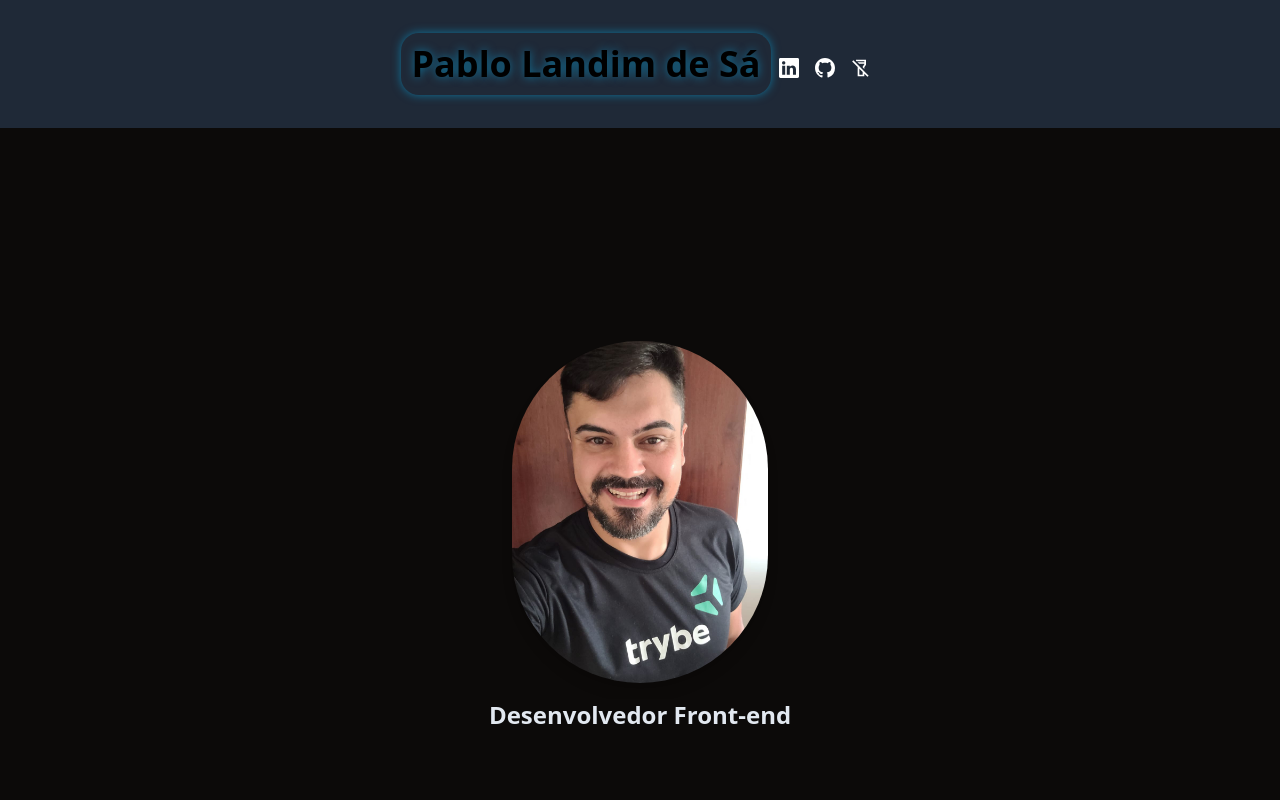
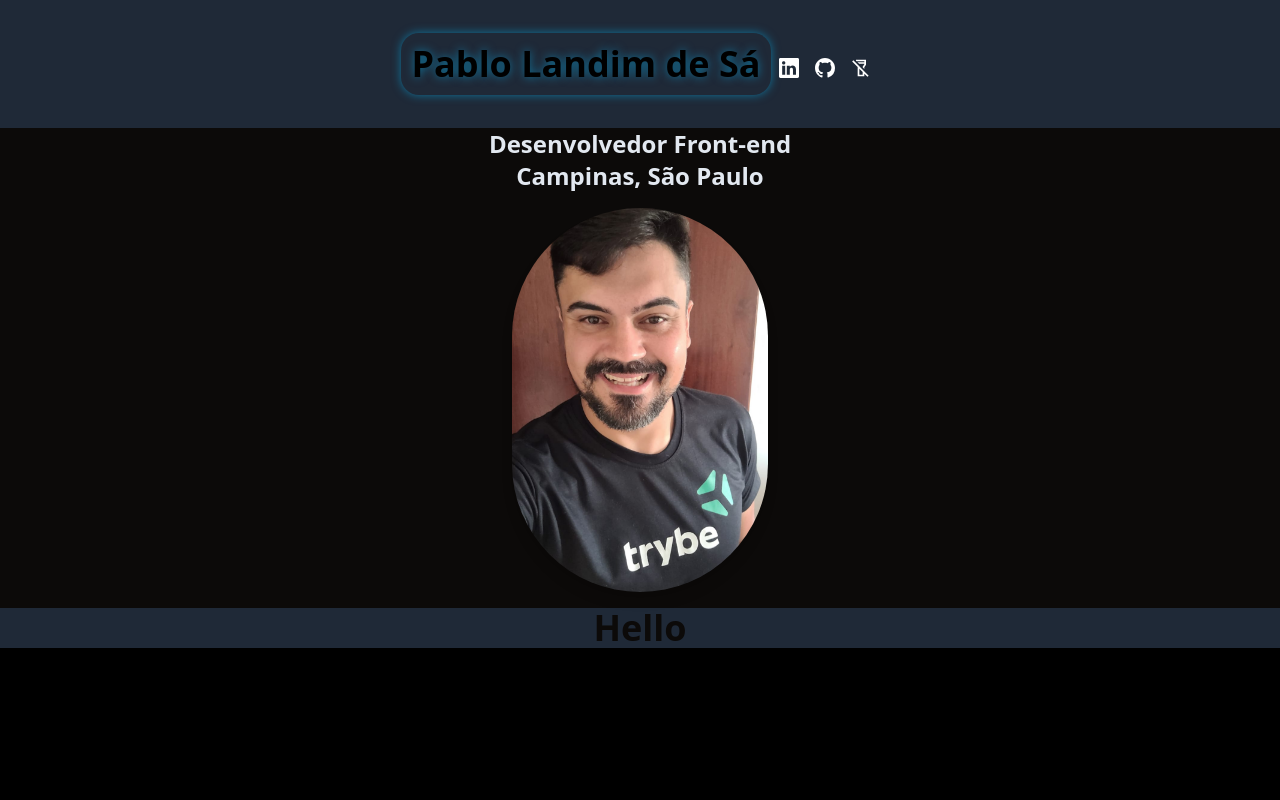
Before and after one commit to PabloLSa/my, a Next.js app: page / in a window 1280 px wide. Shown: the top 800 px of the page. Built offline with nearby package versions, Linux system fonts and the light colour scheme.

Commit message:
Footer
 AJustes | landscape ok

```diff
--- /dev/null
+++ b/components/Contact.jsx
@@ -0,0 +1,15 @@
+import Footer from '@/components/Footer';
+import Header from '@/components/Header';
+import React from 'react';
+
+const Contact = () => {
+  return (
+    <div>
+      {/* <Header/> */}
+      Em construcção
+      {/* <Footer /> */}
+    </div>
+  );
+}
+
+export default Contact;
--- a/components/Footer.jsx
+++ b/components/Footer.jsx
@@ -3,9 +3,17 @@ import { IconName } from "react-icons/ai";
 
 const Footer = () => {
   return (
-    <div>
+    <footer className='h-48 bg-black'>
+       <p className=' bg-gray-800 text-stone-950 text-4xl font-bold text-center '>
       Hello
-    </div>
+    </p>
+    </footer>
+    //     <footer>
+    //     <h1 className=' bg-stone-950 text-blue-800 text-4xl font-bold text-center h-40'>
+    //    Hello
+    //  </h1>
+    //  </footer>
+
   );
 }
 
--- a/components/Nav.jsx
+++ b/components/Nav.jsx
@@ -1,13 +1,15 @@
 /* eslint-disable @next/next/no-img-element */
-import React from 'react';
+import React, { useState, useContext, useEffect } from 'react';
 import ThemeContext from '@/context/ThemeContext';
-import { useState, useContext, useEffect } from 'react';
-import Image from 'next/image';
-
 
 function Nav() {
+  const [isLandscape, setIsLandscape] = useState(false);
   const theme = useContext(ThemeContext);
   const [themeClasses, setThemeClasses] = useState('bg-stone-950 h-full');
+
+  const handleOrientationChange = () => {
+    setIsLandscape(window.matchMedia('(orientation: landscape)').matches);
+  };
 
   useEffect(() => {
     setThemeClasses(
@@ -17,19 +19,52 @@ function Nav() {
     );
   }, [theme.color]);
 
+  useEffect(() => {
+    handleOrientationChange(); // Verificar a orientação inicial
+
+    window.addEventListener('resize', handleOrientationChange);
+    window.addEventListener('orientationchange', handleOrientationChange);
+
+    return () => {
+      window.removeEventListener('resize', handleOrientationChange);
+      window.removeEventListener('orientationchange', handleOrientationChange);
+    };
+  }, []);
+
   return (
+    <>
+      {isLandscape ? (
+        <div className="landscape">
+          <div className={themeClasses}>
+            <div className="flex flex-col justify-center items-center h-full">
+              <p className={themeClasses}>Desenvolvedor Front-end</p>
+              <p className={themeClasses}>Campinas, São Paulo</p>
+              <img
+                src="/myphoto.jpeg"
+                alt="My Photo"
+                className="rounded-full shadow-lg h-96 w-64 object-cover my-4"
+              />
+            </div>
+          </div>
+        </div>
+      ) : (
+        <div className="portrait">
           <div className={themeClasses}>
             <div className="flex flex-col justify-center items-center h-full">
               <img
-          src='/myphoto.jpeg'  //excesão img
-          alt='Minha Foto'
-          className="rounded-full shadow-lg h-95 w-64 object-cover my-4"
+                src="/myphoto.jpeg"
+                alt="Minha Foto"
+                className="rounded-full shadow-lg h-96 w-60 object-cover my-4"
               />
               <div className="text-center">
-          <h2 className={themeClasses}>Desenvolvedor Front-end</h2>
+                <p className={themeClasses}>Desenvolvedor Front-end</p>
+                <p className={themeClasses}>Campinas, São Paulo</p>
               </div>
             </div>
           </div>
+        </div>
+      )}
+    </>
   );
 }
 
```
Also changed, not shown: components/About.jsx (added). Lines whose indentation alone changed are shown as unchanged.
